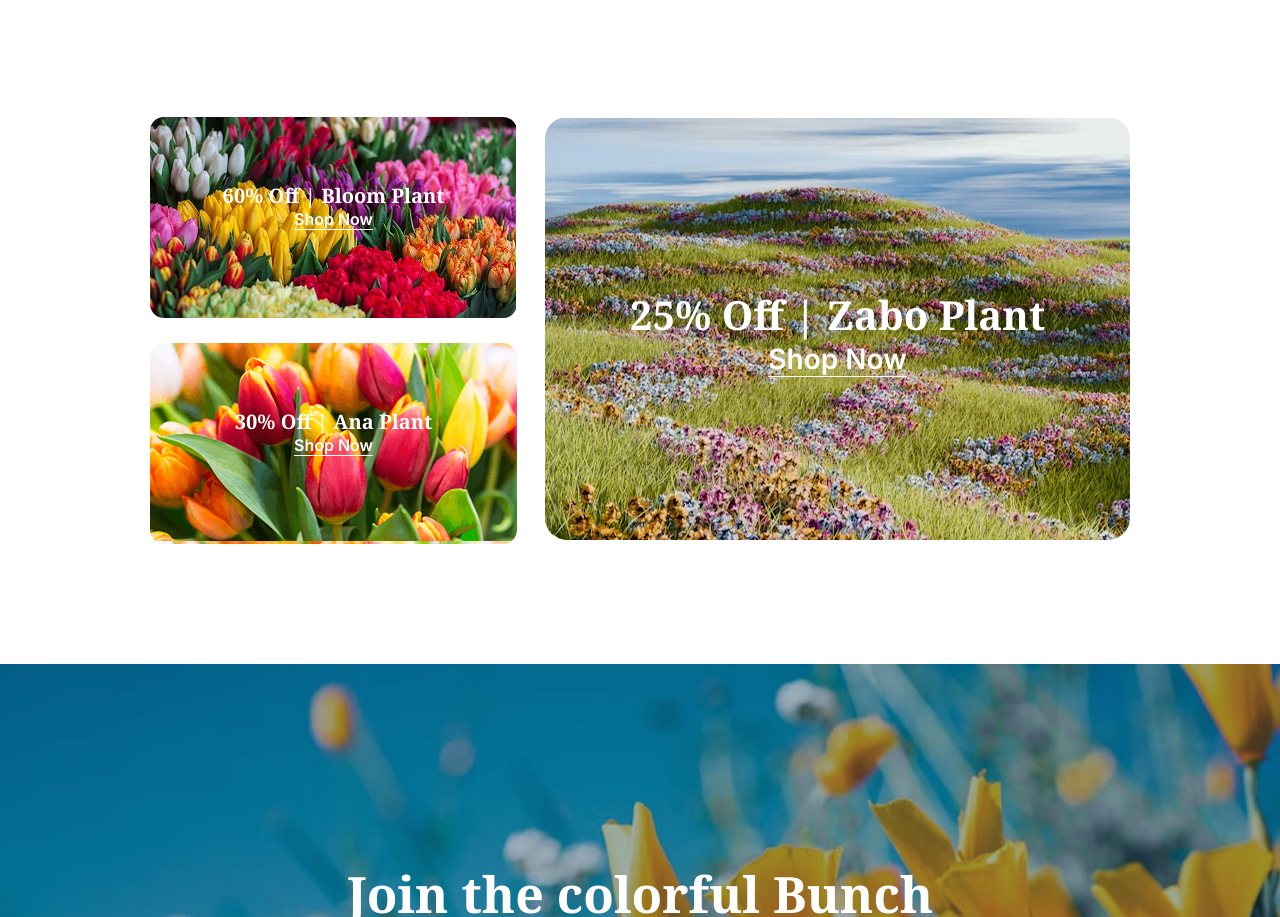
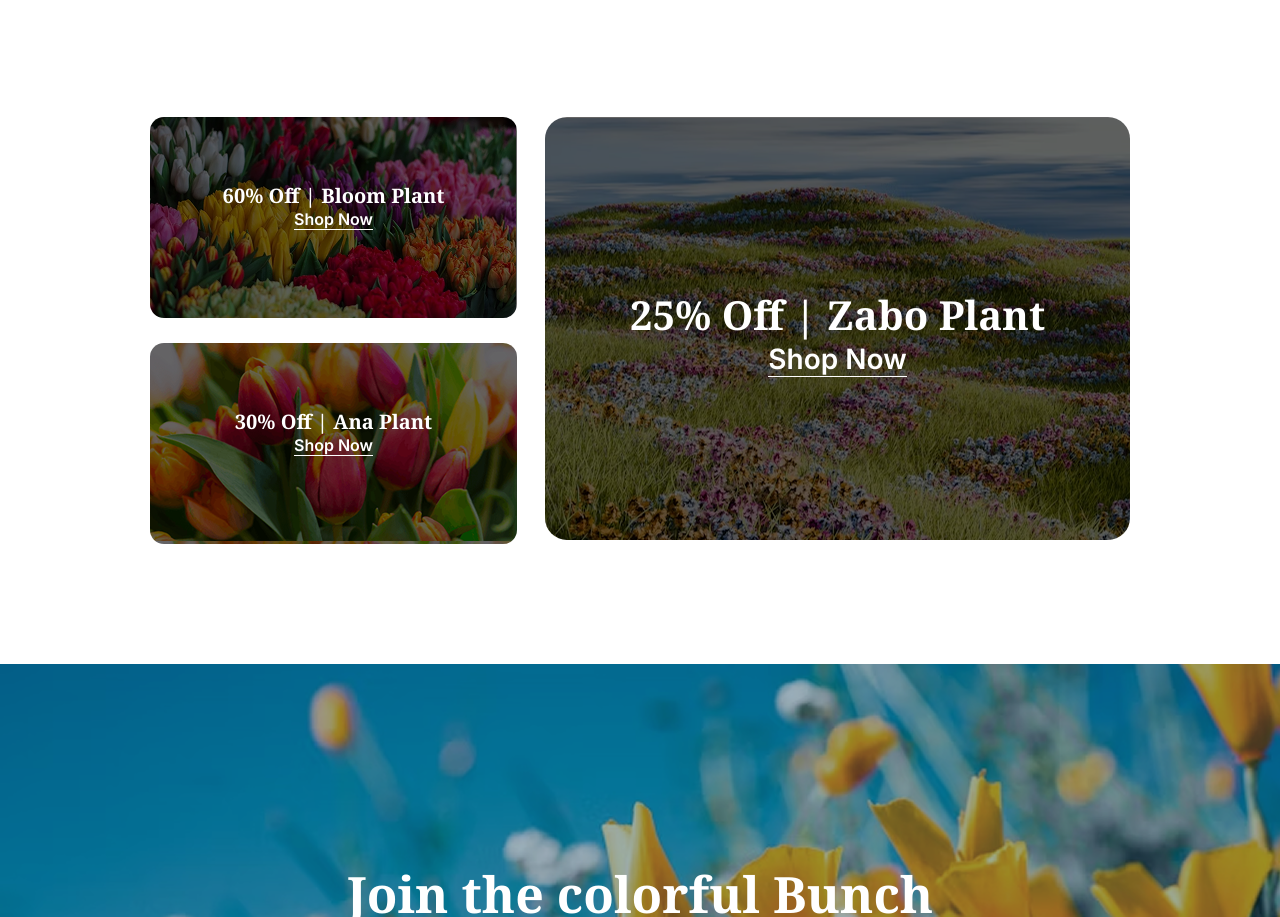
Before and after one commit to mahmudulhaque13/assignment-02, a plain HTML site: page index.html in a window 1280 px wide. Shown: the part 3079-3996 px from the top of the page. Drawn offline with Linux system fonts and the light colour scheme.

Commit message:
added shadow on deals section

```diff
--- a/styles/styles.css
+++ b/styles/styles.css
@@ -193,7 +193,10 @@ body {
 }
 
 .left1 {
+  background-color: rgba(0, 0, 0, 0.6);
   background-image: url(../assets/deal-bloom.png);
+  background-blend-mode: darken;
+
   width: 367px;
   height: 201px;
   border-radius: 14px;
@@ -220,7 +223,10 @@ body {
 }
 
 .left2 {
+  background-color: rgba(0, 0, 0, 0.6);
+  background-blend-mode: darken;
   background-image: url(../assets/deal-ana.png);
+
   width: 367px;
   height: 201px;
   border-radius: 14px;
@@ -247,7 +253,10 @@ body {
 }
 
 .deals-right {
+  background-color: rgba(0, 0, 0, 0.6);
+  background-blend-mode: darken;
   background-image: url(../assets/deal-zabo.png);
+
   width: 753px;
   height: 423px;
   border-radius: 22px;
@@ -358,6 +367,7 @@ body {
     margin-top: 20px;
     margin-bottom: 40px;
   }
+
   .banner-description {
     padding-top: 10px;
   }
```
